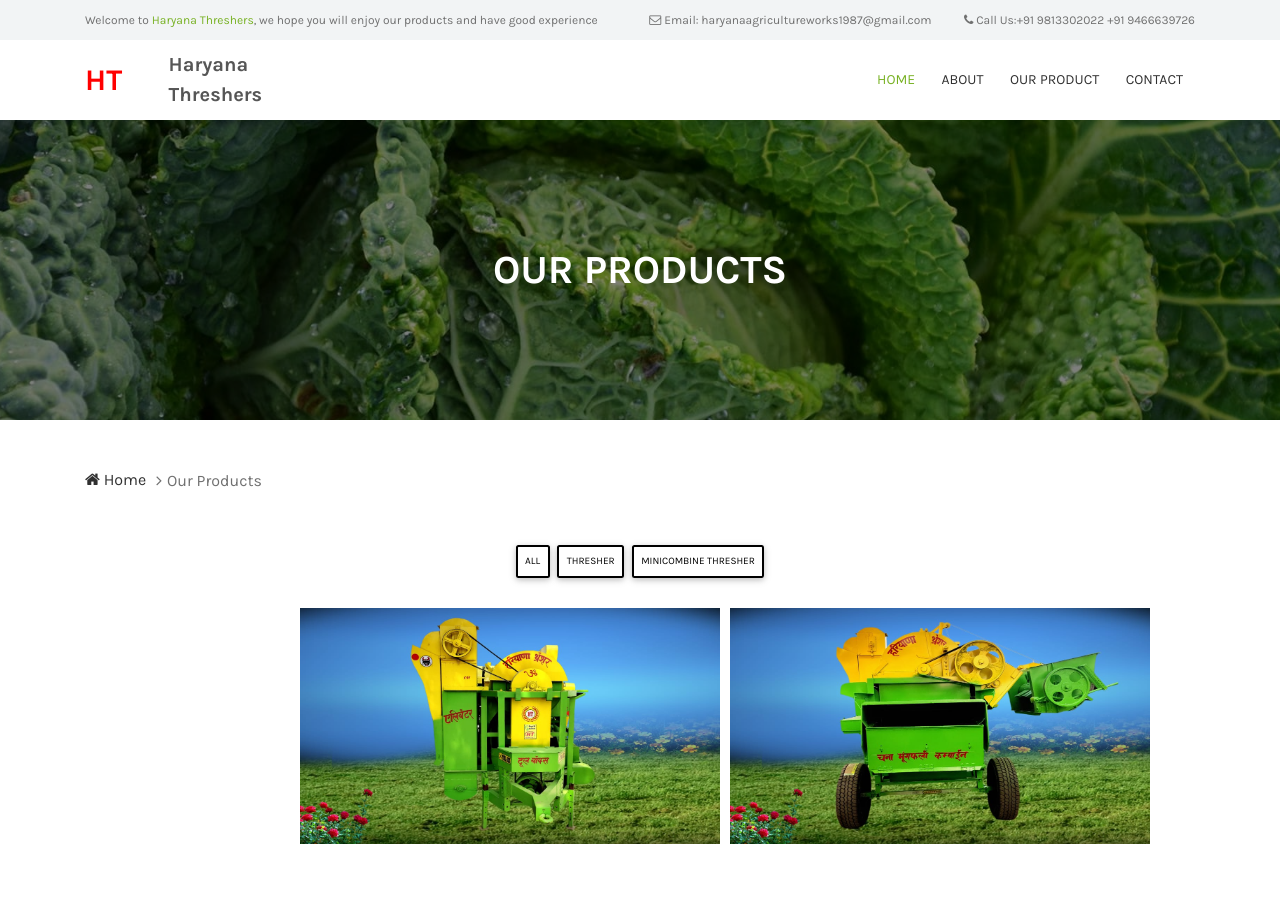
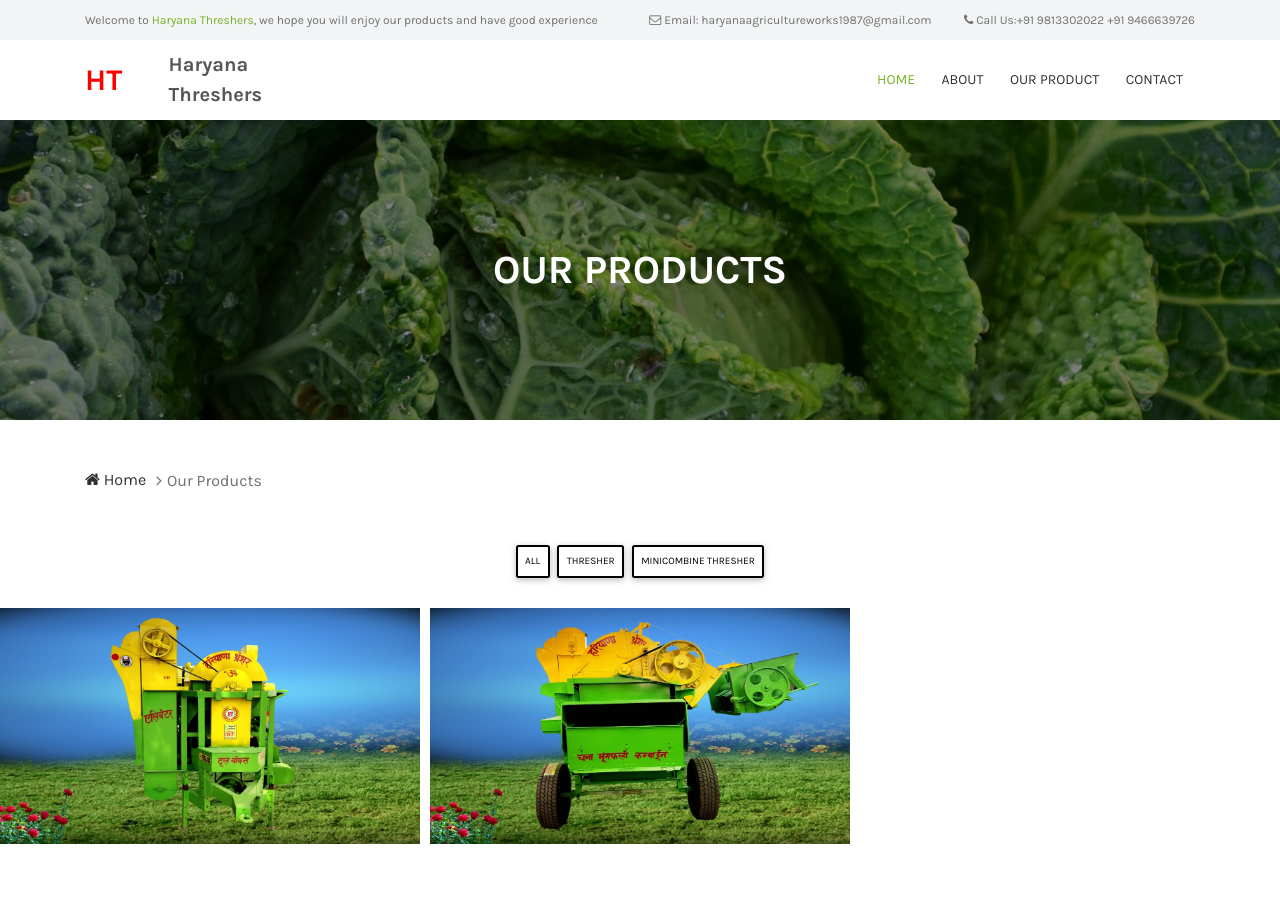
Before and after one commit to humanoiA/thresher, a website: page shop.html in a window 1280 px wide. Shown: the top 922 px of the page. Drawn offline with nearby package versions, Linux system fonts and the light colour scheme.

Commit message:
minor fix

```diff
--- a/shop.html
+++ b/shop.html
@@ -160,13 +160,13 @@
   <ul>
 
     <li data-toggle="modal" data-target="#myModal">
-    <div class="mb-3 pics animation all 2"><a href="#myGallery" data-slide-to="0"><img class="img-fluid" style="margin-left: 300px;" src="img/bg-img/mini1.jpeg" alt="Card image cap"></div></a></li>
+    <div class="mb-3 pics animation all 2"><a href="#myGallery" data-slide-to="0"><img class="img-fluid"  src="img/bg-img/mini1.jpeg" alt="Card image cap"></div></a></li>
 
   <!-- Grid column -->
 
   <!-- Grid column -->
 
-    <li data-toggle="modal" data-target="#myModal1"><div class="mb-3 pics animation all 1"><a href="#myGallery1" data-slide-to="0"><img class="img-fluid"style="margin-left: 300px;" src="img/bg-img/thresher1.jpeg" alt="Card image cap"></div></a></li>
+    <li data-toggle="modal" data-target="#myModal1"><div class="mb-3 pics animation all 1"><a href="#myGallery1" data-slide-to="0"><img class="img-fluid" src="img/bg-img/thresher1.jpeg" alt="Card image cap"></div></a></li>
 
   </ul>
   <!-- Grid column -->
```
